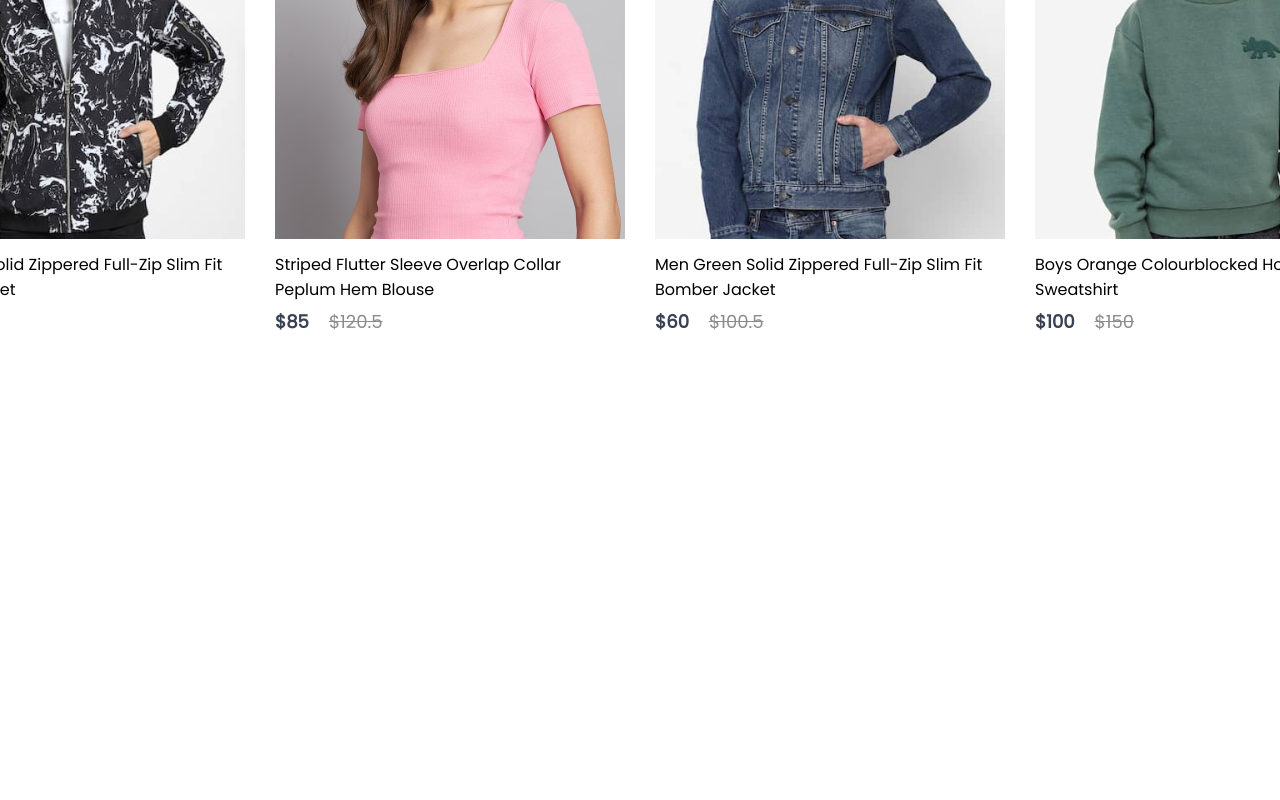
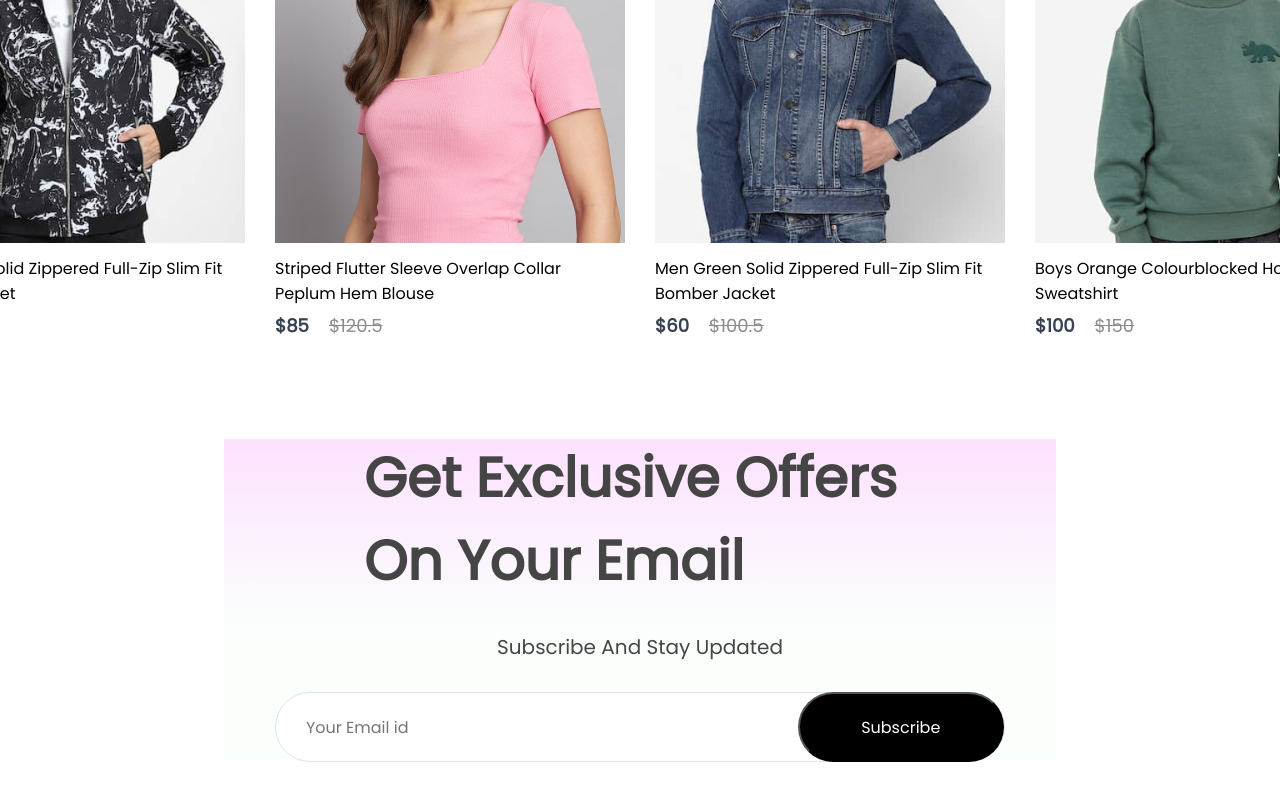
Before and after one commit to Aqueous20/Tropical-Treasures, a React (Create React App) app in the folder tropicaltreasures/: page / in a window 1280 px wide. Shown: the part 3144-3944 px from the top of the page. Before the commit the page ends 3479 px from the top, so only its background shows below. Built offline with nearby package versions, Linux system fonts and the light colour scheme.

Commit message:
newsletterr
designed the html structure for news letter component
styled the html structure for newsletter component
mounted the news letter component

```diff
--- a/tropicaltreasures/src/components/NewCollection/NewCollections.css
+++ b/tropicaltreasures/src/components/NewCollection/NewCollections.css
@@ -3,7 +3,7 @@
   flex-direction: column;
   align-items: center;
   gap: 10px;
-  height: 90vh;
+  margin-bottom: 100px;
 }
 
 .newcollections h1 {
--- a/tropicaltreasures/src/components/NewsLetter/NewsLetter.css
+++ b/tropicaltreasures/src/components/NewsLetter/NewsLetter.css
@@ -0,0 +1,55 @@
+.Newsletter {
+  width: 65%;
+  height: 40vh;
+  display: flex;
+  flex-direction: column;
+  align-items: center;
+  justify-content: center;
+  margin: auto;
+  padding: 0px 140px;
+  margin-bottom: 150px;
+  background: linear-gradient(180deg, #fde1ff 0%, #e1ffea22 60%);
+  gap: 30px;
+}
+
+.Newsletter h1 {
+  color: #454545;
+  font-size: 55px;
+  font-weight: 600;
+}
+
+.Newsletter p {
+  color: #454545;
+  font-size: 20px;
+}
+
+.Newsletter_email {
+  display: flex;
+  align-items: center;
+  justify-content: space-between;
+  background: #ffffff;
+  width: 730px;
+  height: 70px;
+  border-radius: 80px;
+  border: 1px solid #e3e3e3;
+}
+
+.Newsletter_email input {
+  width: 500px;
+  margin-left: 30px;
+  border: none;
+  outline: none;
+  color: #616161;
+  font-family: Poppins;
+  font-size: 16px;
+}
+
+.Newsletter_email button {
+  width: 210px;
+  height: 70px;
+  border-radius: 80px;
+  background: #000000;
+  color: #ffffff;
+  font-size: 16px;
+  cursor: pointer;
+}
--- a/tropicaltreasures/src/components/NewsLetter/NewsLetter.jsx
+++ b/tropicaltreasures/src/components/NewsLetter/NewsLetter.jsx
@@ -0,0 +1,15 @@
+import React from "react";
+import "./NewsLetter.css";
+
+export const NewsLetter = () => {
+  return (
+    <div className="Newsletter">
+      <h1>Get Exclusive Offers On Your Email</h1>
+      <p>Subscribe And Stay Updated</p>
+      <div className="Newsletter_email">
+        <input type="email" placeholder="Your Email id" />
+        <button>Subscribe</button>
+      </div>
+    </div>
+  );
+};
--- a/tropicaltreasures/src/pages/Shop.jsx
+++ b/tropicaltreasures/src/pages/Shop.jsx
@@ -3,6 +3,7 @@
 import { Popular } from '../components/Popular/Popular'
 import { Offers } from '../components/Offers/Offers'
 import { NewCollections } from '../components/NewCollection/NewCollections'
+import { NewsLetter } from '../components/NewsLetter/NewsLetter'
 
 export const Shop = () => {
   return (
@@ -11,6 +12,7 @@
         <Popular/>
         <Offers/>
         <NewCollections/>
+        <NewsLetter />
     </div>
   )
 }
```
Also changed, not shown: 1 other file (tests, documents, lock files or other folders).
